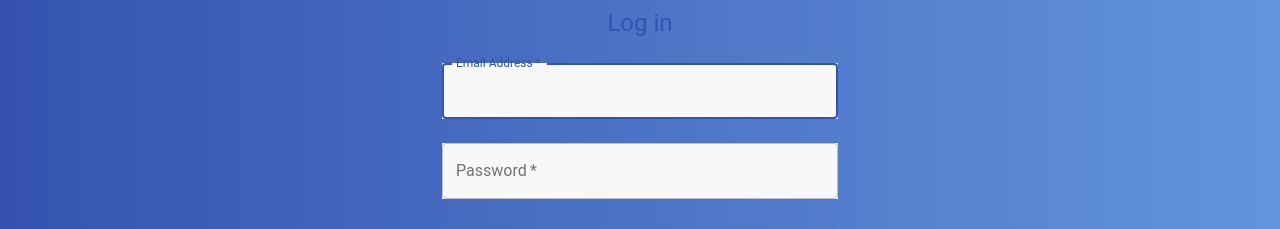
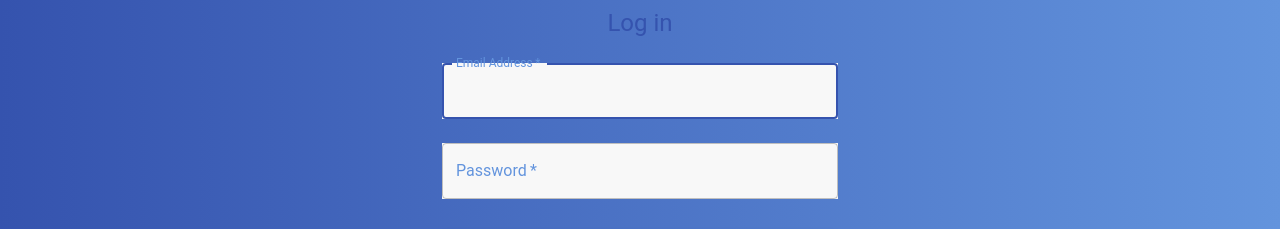
Before and after one commit to PhysYou/physyou-frontend, a React (Create React App) app: page /login in a window 1280 px wide. Shown: the part 177-406 px from the top of the page. Built offline with nearby package versions, Linux system fonts and the light colour scheme; no server answers.

Commit message:
Add input label color

```diff
--- a/src/pages/login.js
+++ b/src/pages/login.js
@@ -91,6 +91,9 @@ export default function Login() {
           </Typography>
           <form className={classes.form} onSubmit={handleSubmit}>
             <TextField
+              InputLabelProps={{
+                style: { color: '#6394dd' },
+              }}
               className={classes.input}
               variant='outlined'
               margin='normal'
@@ -104,6 +107,9 @@ export default function Login() {
               onChange={(evt) => setEmail(evt.target.value)}
             />
             <TextField
+              InputLabelProps={{
+                style: { color: '#6394dd' },
+              }}
               className={classes.input}
               variant='outlined'
               margin='normal'
```
